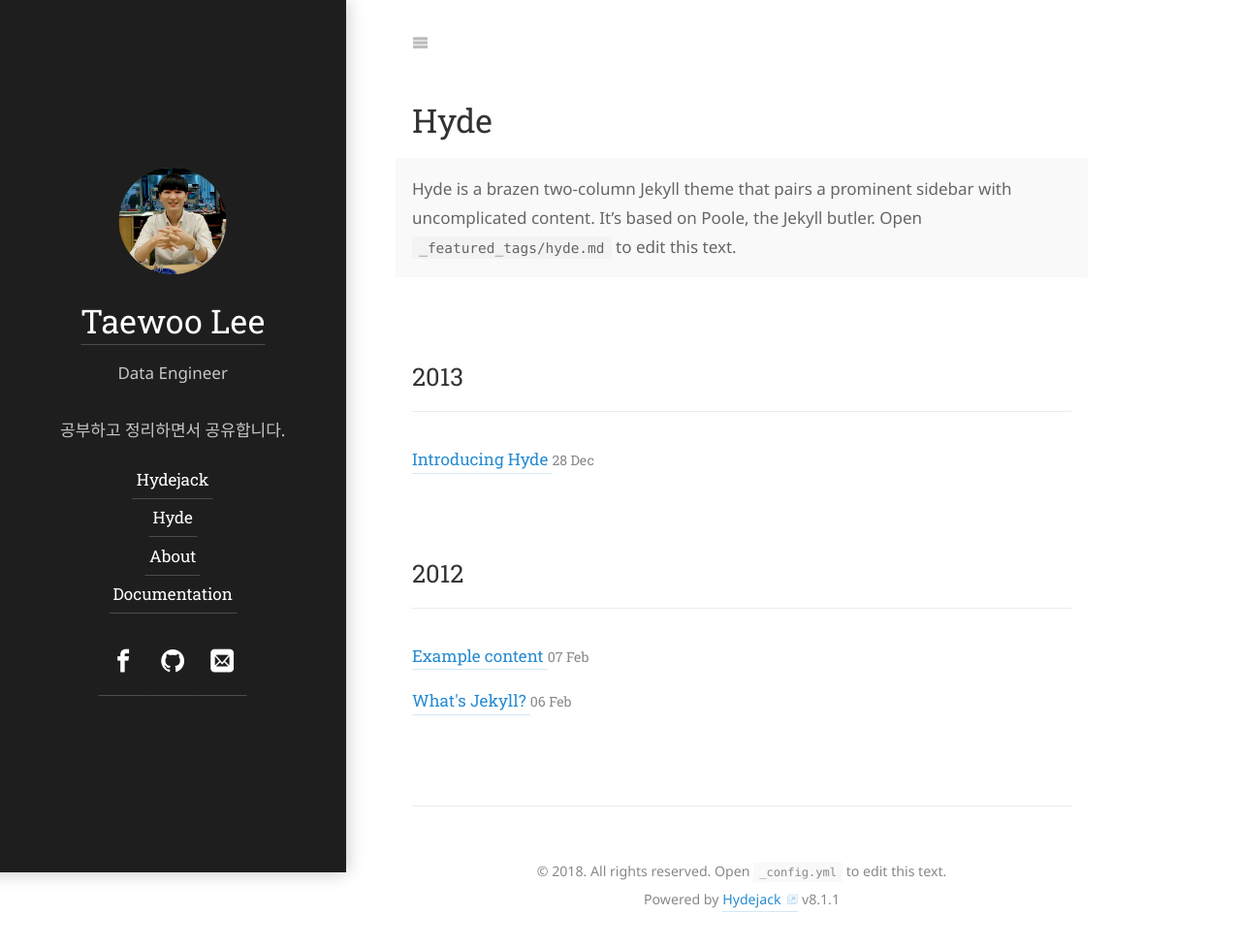
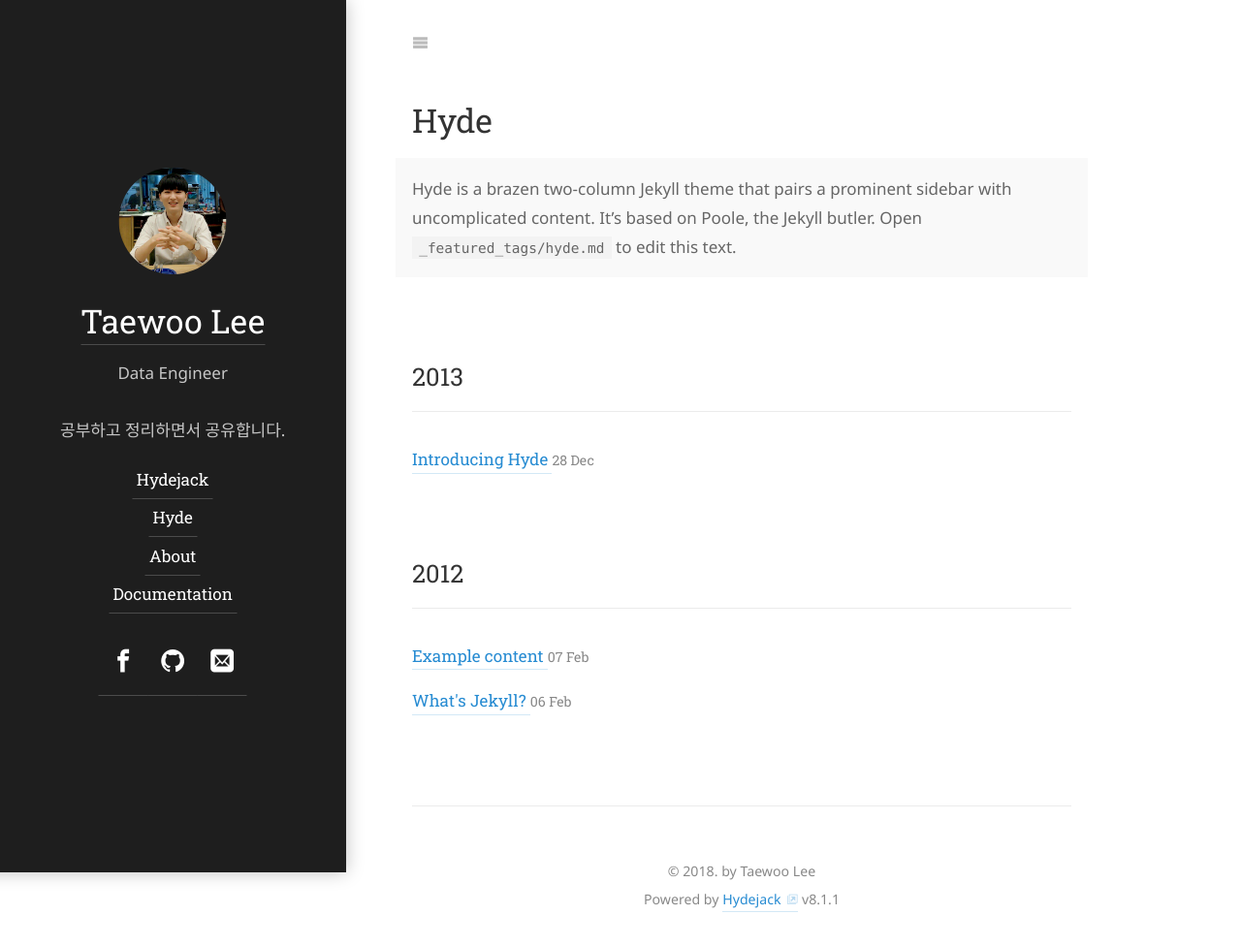
Before and after one commit to TaeWoo21/past_TaeWoo21.github.io, a Jekyll site: the page built from _featured_categories/hyde.md, in a window 1280 px wide. Shown: the whole page at 97% size. Built offline with Jekyll 4.4.1, drawn with Linux system fonts in a browser that asks for light colours; some web fonts are replaced.

Commit message:
Update _config.yml

```diff
--- a/_config.yml
+++ b/_config.yml
@@ -50,8 +50,7 @@ author:
 
 # This text will appear in a `<small>` tag in the footer of every page.
 copyright:             >
-  © 2018. All rights reserved.
-  Open `_config.yml` to edit this text.
+  © 2018. by Taewoo Lee
 
 # Add links to the footer.
 # Typically you'll want to link to your impress, cookies or privacy policy, etc.
```
